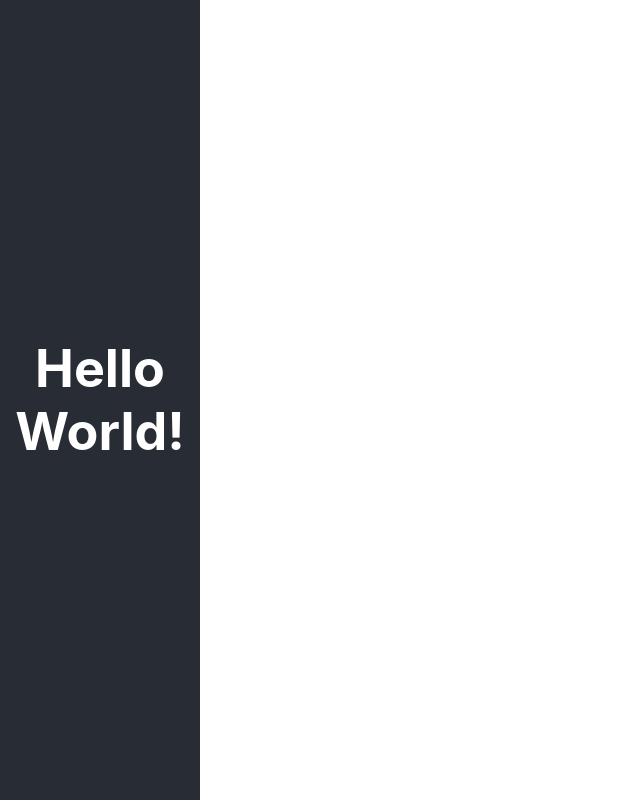
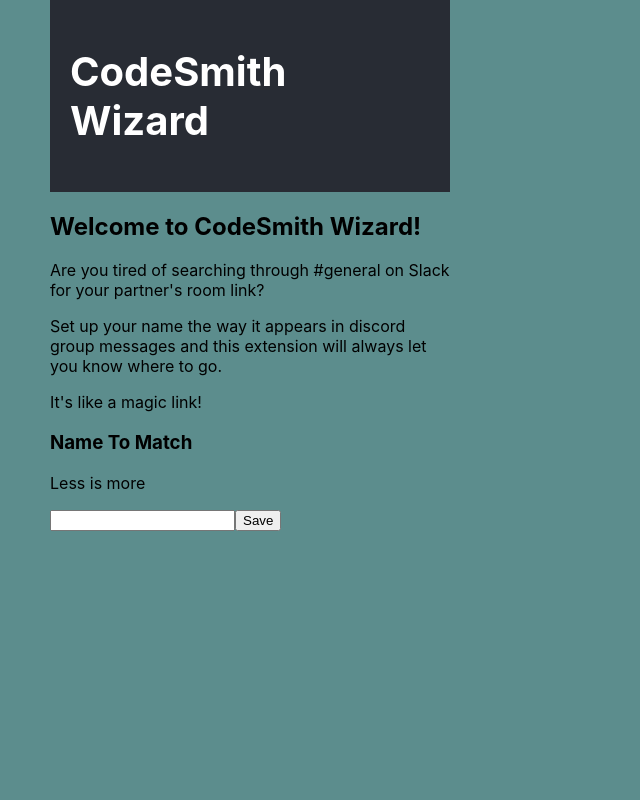
Before and after one commit to miguelh72/codesmith-hackathon, a React (Create React App) app: page / in a window 1280 px wide. Shown: the whole page, without its empty margins (0-640 px from the left). Built offline with nearby package versions, Linux system fonts and the light colour scheme.

Commit message:
able to set name in storage, injecting script to slack to grab last room, and displaying link to join zoom room in app
Signed-off-by: Miguel Hernandez <miguelh72@outlook.com>

```diff
--- a/src/App.css
+++ /dev/null
@@ -1,25 +0,0 @@
-.App {
-  text-align: center;
-  height: 200px;
-  width: 200px;
-}
-
-.App-logo {
-  height: 40vmin;
-  pointer-events: none;
-}
-
-.App-header {
-  background-color: #282c34;
-  min-height: 100vh;
-  display: flex;
-  flex-direction: column;
-  align-items: center;
-  justify-content: center;
-  font-size: calc(10px + 2vmin);
-  color: white;
-}
-
-.App-link {
-  color: #61dafb;
-}
--- a/src/App.js
+++ /dev/null
@@ -1,13 +0,0 @@
-import './App.css';
-
-function App() {
-  return (
-    <div className="App">
-      <header className="App-header">
-        <h1> Hello World! </h1>
-      </header>
-    </div>
-  );
-}
-
-export default App;
--- /dev/null
+++ b/src/containers/DefaultPopup.css
@@ -0,0 +1,15 @@
+.App {
+  display: flex;
+  flex-direction: column;
+  align-items: center;
+  width: 100%;
+  height: 100%;
+}
+
+.App-header {
+  font-size: 20px;
+  background-color: #282c34;
+  align-items: center;
+  color: white;
+  padding: 20px;
+}
--- /dev/null
+++ b/src/containers/DefaultPopup.js
@@ -0,0 +1,79 @@
+/*global chrome*/
+
+import { useCallback, useEffect, useState } from 'react';
+
+import './DefaultPopup.css';
+
+function DefaultPopup(props) {
+  // initial value for username from storage
+
+  /* State */
+
+  const [name, setName] = useState(undefined);
+  const [lastPPLink, setLastPPLink] = useState(undefined);
+  const [nameFormValue, setNameFormValue] = useState('');
+
+  /* Effect hooks */
+
+  useEffect(() => {
+    chrome.storage.sync.get(['name', 'lastPPLink'], function (result) {
+      setName(result.name);
+      setLastPPLink(result.lastPPLink);
+    });
+  }, []);
+
+  /* Callbacks */
+
+  const handleNameChange = useCallback(event => setNameFormValue(event.target.value), []);
+
+  const handleNameSubmission = useCallback(
+    () => {
+      setName(nameFormValue);
+      setNameFormValue('');
+
+      // Store name to chrome storage
+      chrome.storage.sync.set({ name: nameFormValue }, () => {
+        console.log('Name is set to ' + nameFormValue + 'in local storage'); // TODO remove
+
+        chrome.storage.sync.get(['name'], function (result) {
+          console.log({ result });
+          console.log('Value currently is ' + result.name);
+        });
+      });
+    },
+    [nameFormValue]
+  )
+
+  /* Render */
+
+  return (
+    <div className="App">
+      <header className="App-header">
+        <h1> CodeSmith Wizard </h1>
+
+        { /* TODO add logo */}
+
+      </header>
+      <main>
+        {name
+          ? <>
+            <h2>Hi, {name}!</h2>
+            {lastPPLink && <a href={lastPPLink} target="_blank" rel="noreferrer">Join Room!</a>}
+          </>
+          : <>
+            <h2>Welcome to CodeSmith Wizard!</h2>
+            <p>Are you tired of searching through #general on Slack for your partner's room link?</p>
+            <p>Set up your name the way it appears in discord group messages and this extension will always let you know where to go.</p>
+            <p>It's like a magic link!</p>
+            <h3>Name To Match</h3>
+            <p>Less is more</p>
+            <input type="text" id="name" name="name" value={nameFormValue} onChange={handleNameChange} />
+            <button id="save" type="submit" onClick={handleNameSubmission}>Save</button>
+          </>
+        }
+      </main>
+    </div>
+  );
+}
+
+export default DefaultPopup;
--- a/src/index.css
+++ b/src/index.css
@@ -5,9 +5,13 @@
     sans-serif;
   -webkit-font-smoothing: antialiased;
   -moz-osx-font-smoothing: grayscale;
+
+  width: 500px;
+  height: 500px;
+  background-color: rgb(92, 141, 141);
 }
 
-code {
-  font-family: source-code-pro, Menlo, Monaco, Consolas, 'Courier New',
-    monospace;
+#root {
+  width: 400px;
+  margin: 0 auto;
 }
--- a/src/index.js
+++ b/src/index.js
@@ -3,9 +3,9 @@
 
 import './index.css';
 
-import App from './App';
+import DefaultPopup from './containers/DefaultPopup';
 
 ReactDOM.render(
-  <App />,
+  <DefaultPopup />,
   document.getElementById('root')
 );
```
Also changed, not shown: public/scraper.js (added, +33 -0 lines), public/manifest.json, 2 other files (tests, documents, lock files or other folders).
